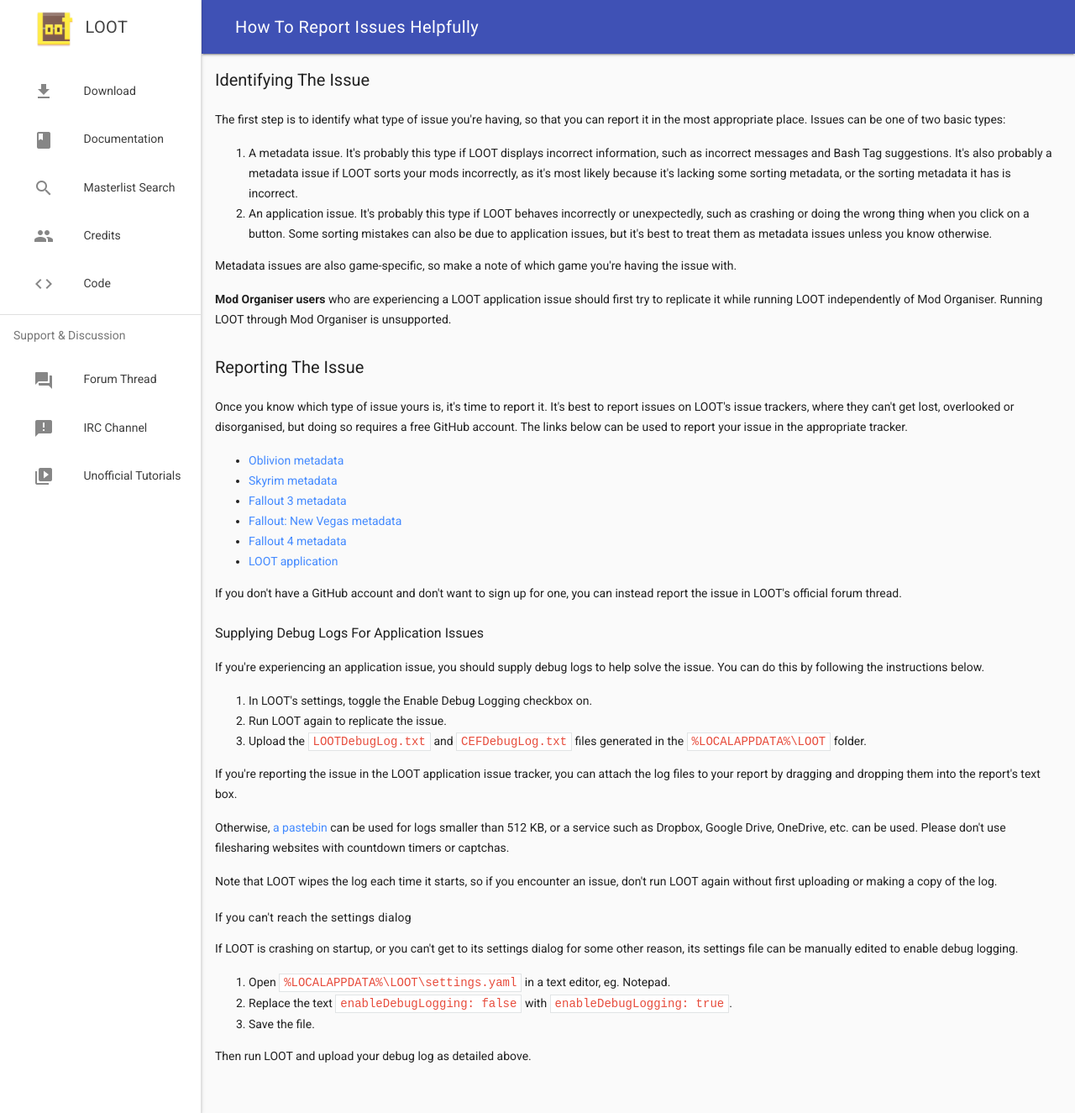
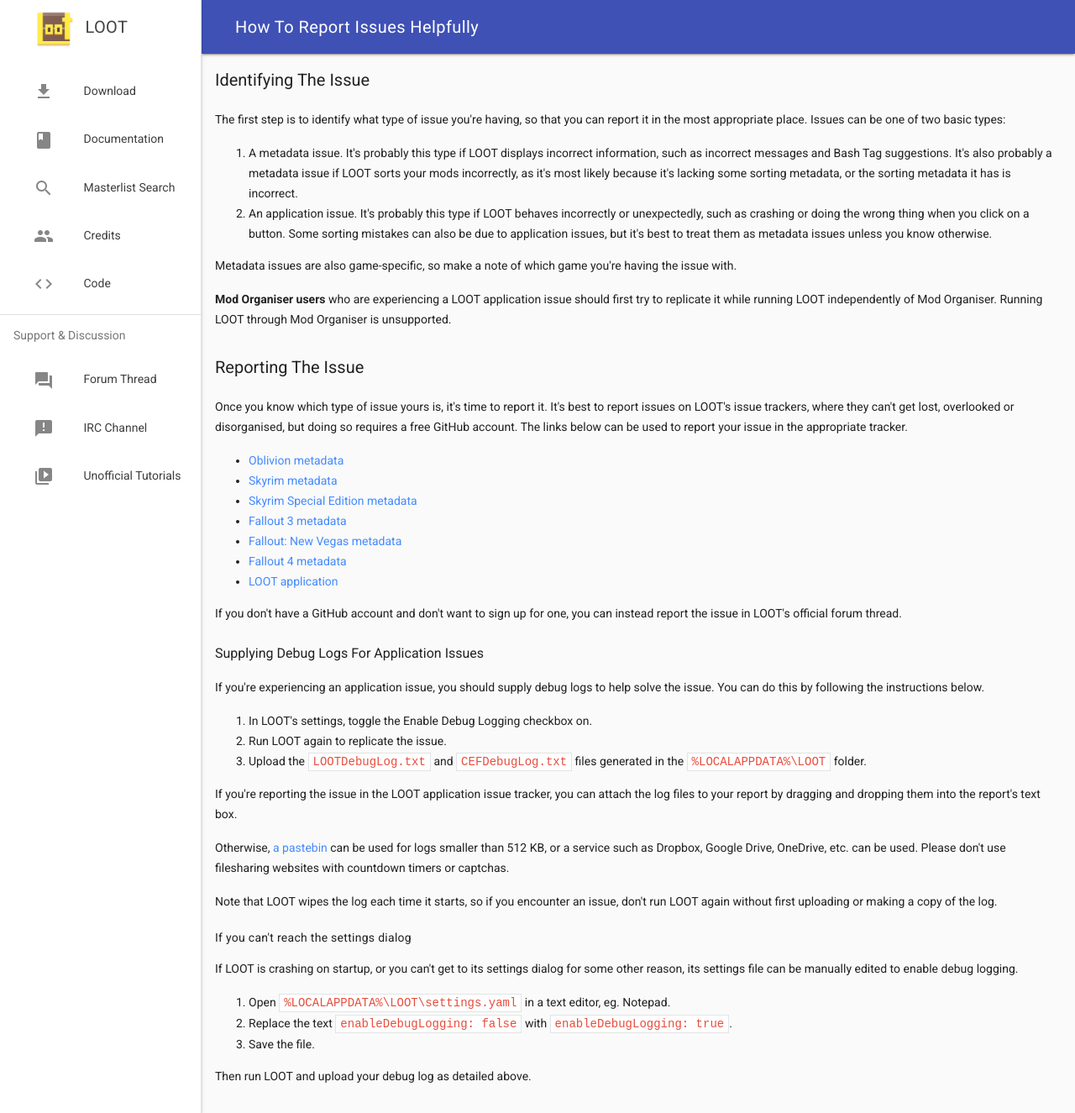
Before and after one commit to loot/loot.github.io, a Jekyll site: the page built from docs/help/How-To-Report-Issues-Helpfully.html, in a window 1280 px wide. Shown: the whole page at 84% size. Built offline with Jekyll 4.4.1, drawn with Linux system fonts in a browser that asks for light colours; nearby versions of some CDN libraries.

Commit message:
Link to Skyrim SE masterlist issue creation page

```diff
--- a/docs/help/How-To-Report-Issues-Helpfully.html
+++ b/docs/help/How-To-Report-Issues-Helpfully.html
@@ -23,6 +23,7 @@
 <ul>
   <li><a href="https://github.com/loot/oblivion/issues/new">Oblivion metadata</a></li>
   <li><a href="https://github.com/loot/skyrim/issues/new">Skyrim metadata</a></li>
+  <li><a href="https://github.com/loot/skyrimse/issues/new">Skyrim Special Edition metadata</a></li>
   <li><a href="https://github.com/loot/fallout3/issues/new">Fallout 3 metadata</a></li>
   <li><a href="https://github.com/loot/falloutnv/issues/new">Fallout: New Vegas metadata</a></li>
   <li><a href="https://github.com/loot/fallout4/issues/new">Fallout 4 metadata</a></li>
```
